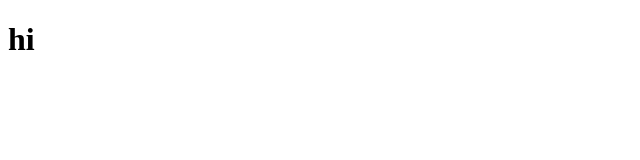
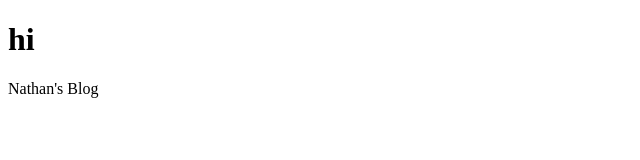
Before and after one commit to TurtlesMaster1/TurtlesMaster1.github.io, a plain HTML site: page index.html in a window 1280 px wide. Shown: the whole page, without its empty margins (0-640 px from the left). Drawn offline with Linux system fonts and the light colour scheme.

Commit message:
Update index.html

```diff
--- a/index.html
+++ b/index.html
@@ -1,2 +1,3 @@
 <!DOCTYPE html>
 <h1>hi</h1>
+<p>Nathan's Blog</p>
```
